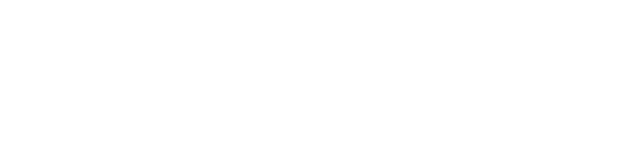
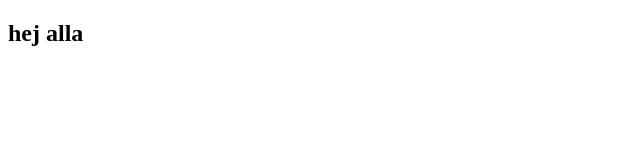
Before and after one commit to cfilip80/Productivity-Assistant-Application, a plain HTML site: page event-planner.html in a window 1280 px wide. Shown: the whole page, without its empty margins (0-640 px from the left). Drawn offline with Linux system fonts and the light colour scheme.

Commit message:
hej Test

```diff
--- a/event-planner.html
+++ b/event-planner.html
@@ -8,6 +8,6 @@
     <title>Document</title>
 </head>
 <body>
-
+    <h2> hej alla</h2>
 </body>
 </html>
```
